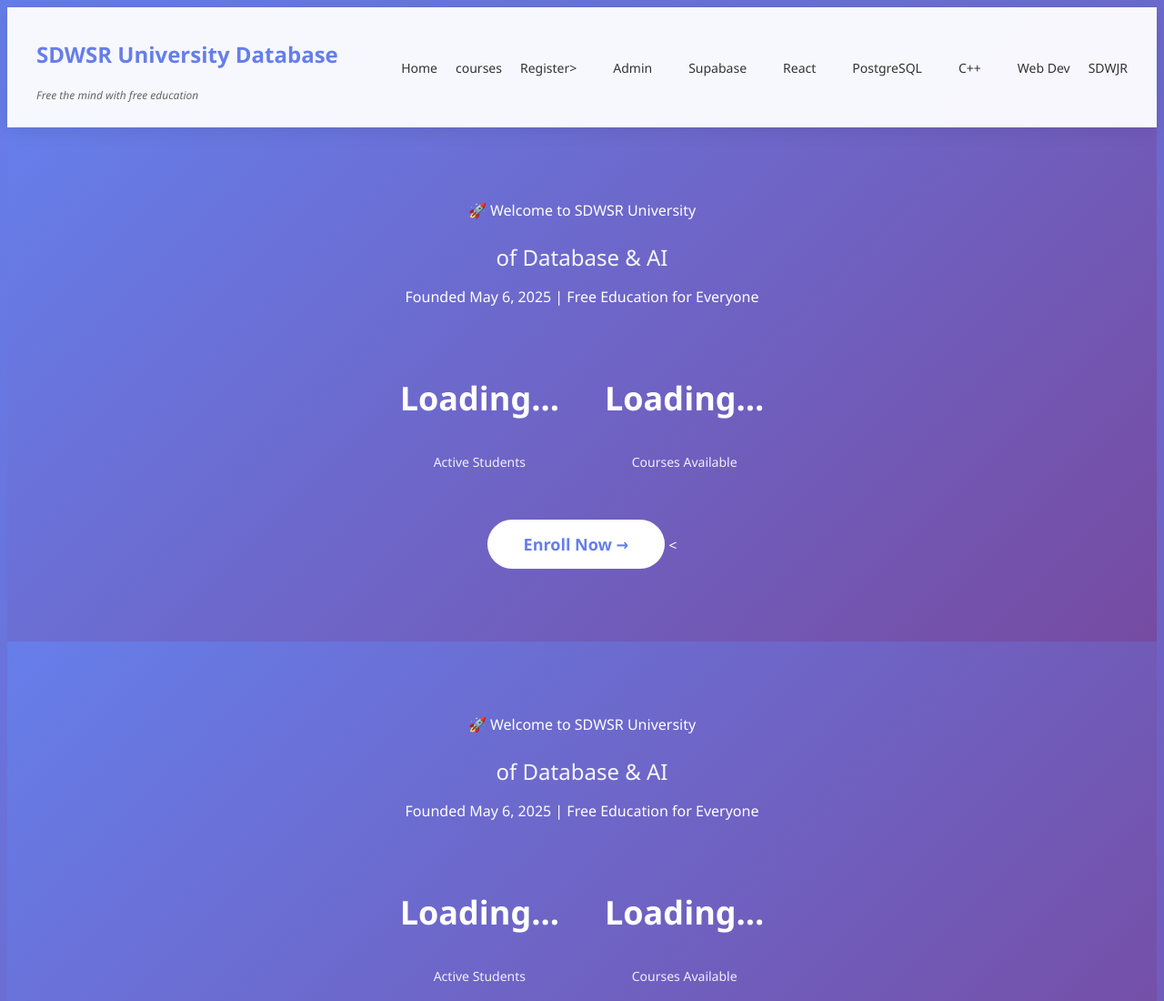
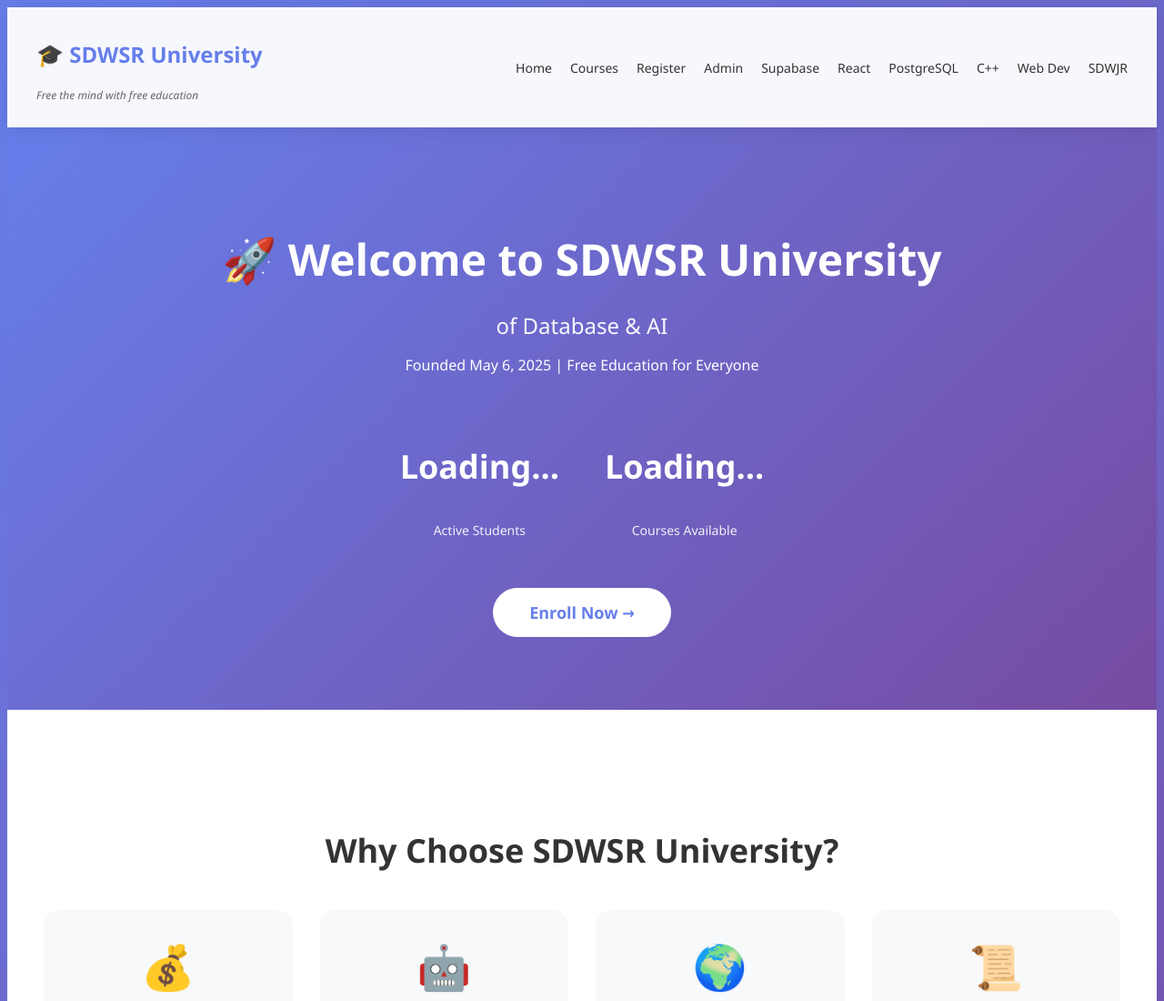
Before and after one commit to sdwjrai/sdwsr-university, a plain HTML site: page index.html in a window 1280 px wide. Shown: the top 1100 px of the page at 91% size. Drawn offline with nearby package versions, Linux system fonts and the light colour scheme.

Commit message:
update files

```diff
--- a/index.html
+++ b/index.html
@@ -2,42 +2,36 @@
 <html lang="en">
 <head>
     <meta charset="UTF-8">
-    <meta name="viewport" content="width=device-width, initial-scales=1.0">
-    <title>SDWJR University - Free Education for All</title>
+    <meta name="viewport" content="width=device-width, initial-scale=1.0">
+    <title>SDWSR University - Free Education for All</title>
     <link rel="stylesheet" href="style.css">
-
-
 </head>
+<body>
 
 <nav class="navbar">
     <div class="nav-container">
         <div class="logo">
-            <h2>SDWSR University Database</h2>
+            <h2>🎓 SDWSR University</h2>
             <p class="motto">Free the mind with free education</p>
-
         </div>
         <ul class="nav-links">
             <li><a href="index.html">Home</a></li>
-            <li><a href="courses.html">courses</a></li>
-            <li><a href="register.html">Register></li>
-            <li><a href="admin.html">Admin</li>
-            <li><a href="supabase.html">Supabase</li>
-            <li><a href="react.html">React</li>
-            <li><a href="postgre.html">PostgreSQL</li>
-            <li><a href="cplusplus.html">C++</li>
+            <li><a href="courses.html">Courses</a></li>
+            <li><a href="register.html">Register</a></li>
+            <li><a href="admin.html">Admin</a></li>
+            <li><a href="supabase.html">Supabase</a></li>
+            <li><a href="react.html">React</a></li>
+            <li><a href="postgre.html">PostgreSQL</a></li>
+            <li><a href="cplusplus.html">C++</a></li>
             <li><a href="web.html">Web Dev</a></li>
             <li><a href="sdwjr.html">SDWJR</a></li>
-
-
-
         </ul>
     </div>
 </nav>
 
 <header class="hero">
-    <div class="hero-consent">
     <div class="hero-content">
-            <h 1>🚀 Welcome to SDWSR University</h1>
+        <h1>🚀 Welcome to SDWSR University</h1>
         <p class="hero-subtitle">of Database & AI</p>
         <p>Founded May 6, 2025 | Free Education for Everyone</p>
         <div class="hero-stats">
@@ -51,27 +45,6 @@
             </div>
         </div>
         <a href="register.html" class="cta-button">Enroll Now →</a>
-            <
-        </div>
-</header>
-
-<header class="hero">
-        <div class="hero-content">
-            <h 1>🚀 Welcome to SDWSR University</h1>
-            <p class="hero-subtitle">of Database & AI</p>
-            <p>Founded May 6, 2025 | Free Education for Everyone</p>
-            <div class="hero-stats">
-                <div class="stat">
-                    <h3 id="studentCount">Loading...</h3>
-                    <p>Active Students</p>
-                </div>
-                <div class="stat">
-                    <h3 id="courseCount">Loading...</h3>
-                    <p>Courses Available</p>
-                </div>
-            </div>
-            <a href="register.html" class="cta-button">Enroll Now →</a>
-            <
     </div>
 </header>
 
```
Lines whose indentation alone changed are shown as unchanged.
